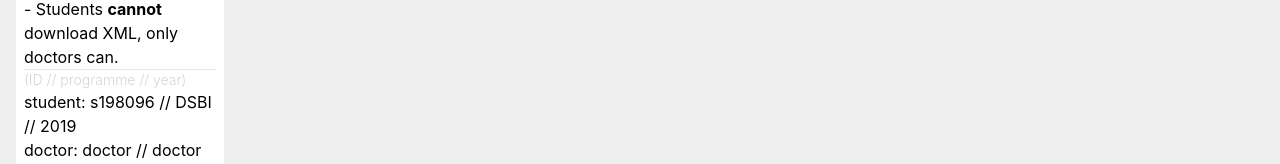
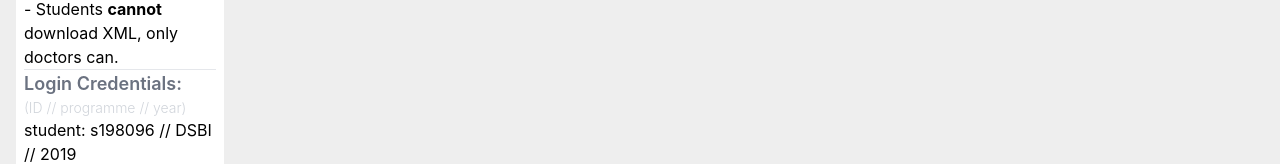
Before and after one commit to Chilap/group6, a Next.js app: page / in a window 1280 px wide. Shown: the part 437-601 px from the top of the page. Built offline with nearby package versions, Linux system fonts and the light colour scheme.

Commit message:
login credentials note

```diff
--- a/pages/login.tsx
+++ b/pages/login.tsx
@@ -185,6 +185,7 @@ const LoginBlock = () => {
         <p className='font-semibold text-lg text-gray-500'>Login tips:</p>
         <p>- Students <span className='font-bold'>cannot</span> download XML, only doctors can. </p>
         <hr/>
+        <p className='font-semibold text-lg text-gray-500'>Login Credentials:</p>
         <p className='font-light text-sm text-gray-300'>(ID // programme // year)</p>
         <p>student: s198096 // DSBI // 2019</p>
         <p>doctor: doctor // doctor // 2019</p>
```
